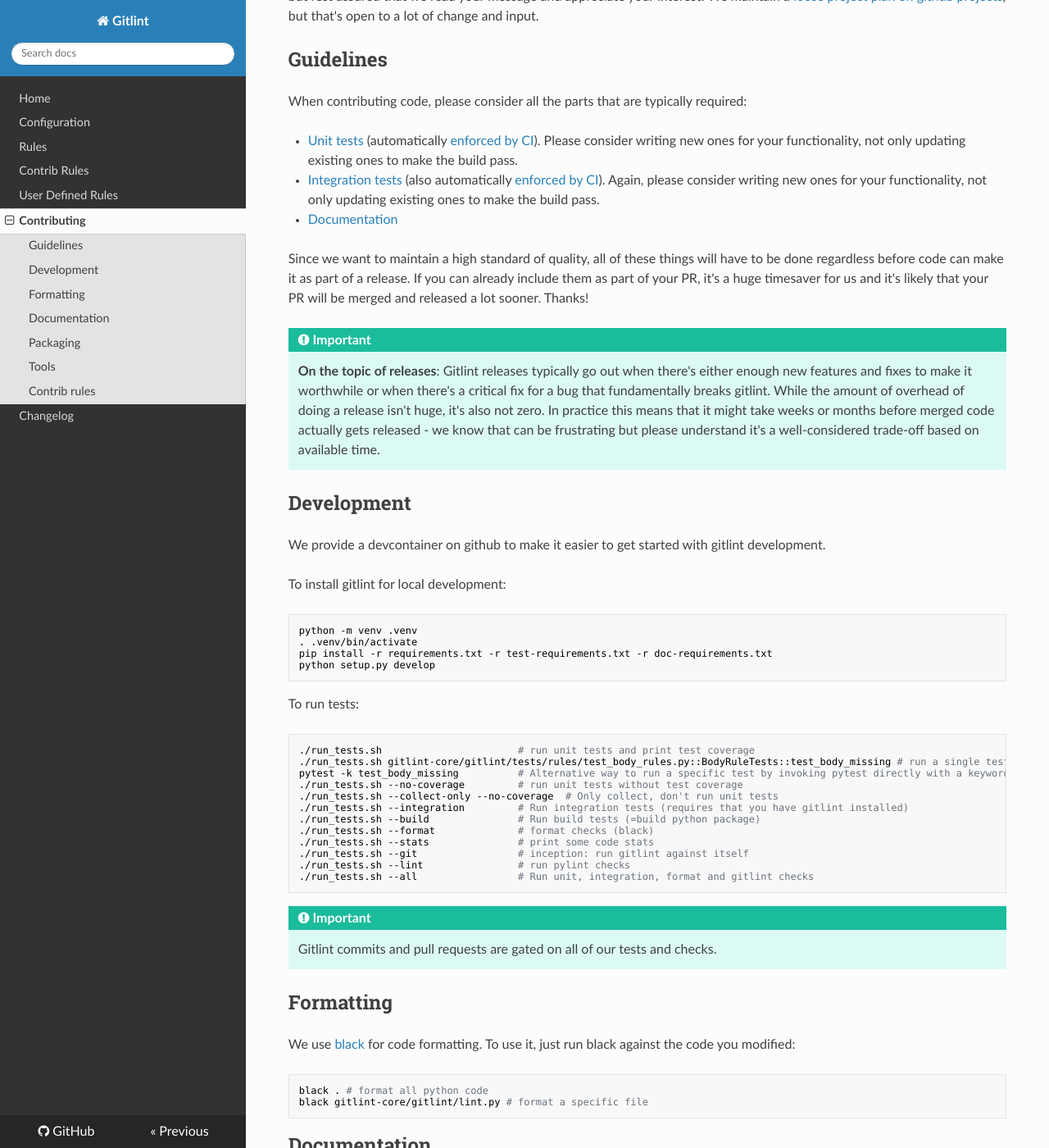
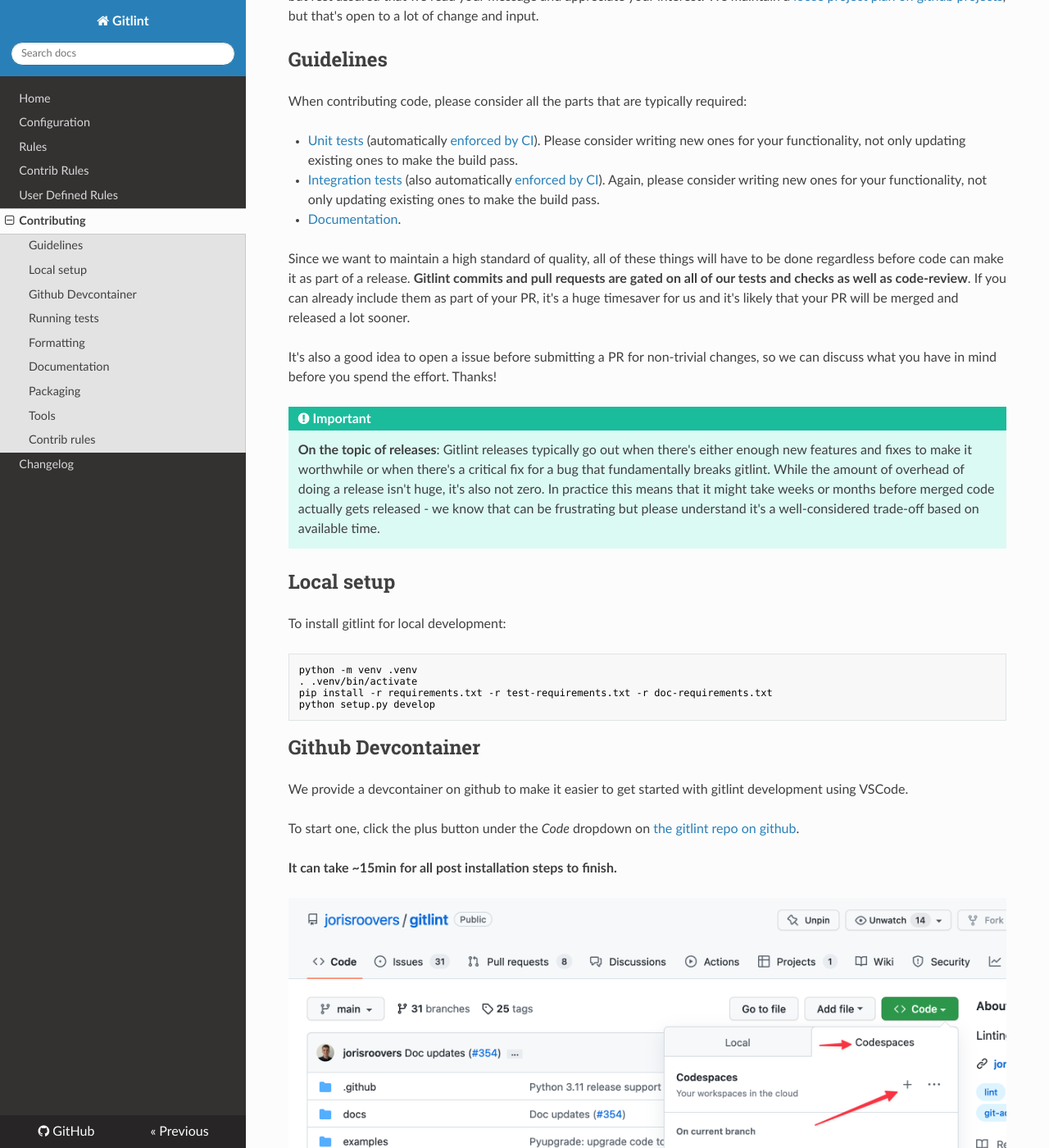
Before and after one commit to jorisroovers/gitlint, an MkDocs documentation site: the page built from docs/contributing.md, in a window 1280 px wide and 1400 px high, scrolled down 248 px. Shown: the whole window at 82% size. Built offline with MkDocs 1.6.1, drawn with Linux system fonts in a browser that asks for light colours; nearby versions of some CDN libraries; some of the changed text lies outside the part shown.

````diff
--- a/docs/contributing.md
+++ b/docs/contributing.md
@@ -19,11 +19,15 @@ When contributing code, please consider all the parts that are typically require
 - [Integration tests](https://github.com/jorisroovers/gitlint/tree/main/qa) (also automatically
   [enforced by CI](https://github.com/jorisroovers/gitlint/actions)). Again, please consider writing new ones
   for your functionality, not only updating existing ones to make the build pass.
-- [Documentation](https://github.com/jorisroovers/gitlint/tree/main/docs)
+- [Documentation](https://github.com/jorisroovers/gitlint/tree/main/docs).
 
 Since we want to maintain a high standard of quality, all of these things will have to be done regardless before code
-can make it as part of a release. If you can already include them as part of your PR, it's a huge timesaver for us
-and it's likely that your PR will be merged and released a lot sooner. Thanks!
+can make it as part of a release. **Gitlint commits and pull requests are gated on all of our tests and checks as well as
+code-review**. If you can already include them as part of your PR, it's a huge timesaver for us
+and it's likely that your PR will be merged and released a lot sooner.
+
+It's also a good idea to open a issue before submitting a PR for non-trivial changes, so we can discuss what you have
+in mind before you spend the effort. Thanks!
 
 !!! Important
     **On the topic of releases**: Gitlint releases typically go out when there's either enough new features and fixes
@@ -32,10 +36,7 @@ and it's likely that your PR will be merged and released a lot sooner. Thanks!
     or months before merged code actually gets released - we know that can be frustrating but please understand it's
     a well-considered trade-off based on available time.
 
-## Development
-
-We provide a devcontainer on github to make it easier to get started with gitlint development.
-
+## Local setup
 
 To install gitlint for local development:
 
@@ -46,7 +47,37 @@ pip install -r requirements.txt -r test-requirements.txt -r doc-requirements.txt
 python setup.py develop
 ```
 
-To run tests:
+## Github Devcontainer
+
+We provide a devcontainer on github to make it easier to get started with gitlint development using VSCode.
+
+To start one, click the plus button under the *Code* dropdown on
+[the gitlint repo on github](https://github.com/jorisroovers/gitlint).
+
+**It can take ~15min for all post installation steps to finish.**
+
+![Gitlint Dev Container Instructions](images/dev-container.png)
+
+
+After setup has finished, you should be able to just activate the virtualenv in the home dir and run the tests:
+```sh
+. ~/.venv/bin/activate
+./run_tests.sh
+```
+
+By default we have python 3.11 installed in the dev container, but you can also use [asdf](https://asdf-vm.com/)
+(preinstalled) to install additional python versions:
+
+```sh
+# Install python 3.9.15
+asdf install python 3.9.15
+# List all available python versions
+asdf list all python
+# List installed python versions
+asdf list python
+```
+
+## Running tests
 ```sh
 ./run_tests.sh                       # run unit tests and print test coverage
 ./run_tests.sh gitlint-core/gitlint/tests/rules/test_body_rules.py::BodyRuleTests::test_body_missing # run a single test
@@ -61,11 +92,6 @@ pytest -k test_body_missing          # Alternative way to run a specific test by
 ./run_tests.sh --lint                # run pylint checks
 ./run_tests.sh --all                 # Run unit, integration, format and gitlint checks
 ```
-
-!!! important
-    Gitlint commits and pull requests are gated on all of our tests and checks.
-
-
 ## Formatting
 
 We use [black](https://black.readthedocs.io/en/stable/) for code formatting.
````
Also changed, not shown: docs/images/dev-container.png (added), 1 other file.
